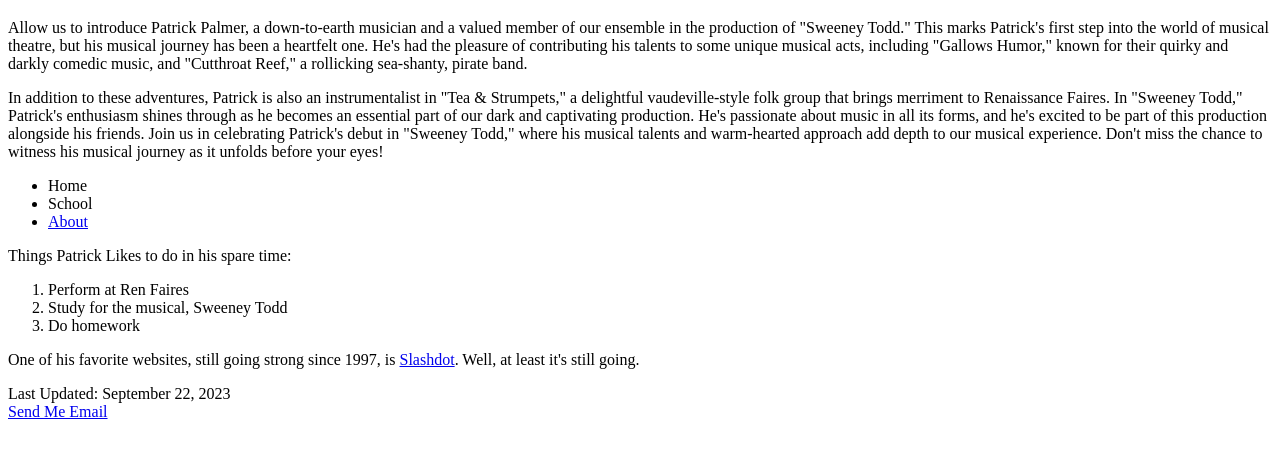
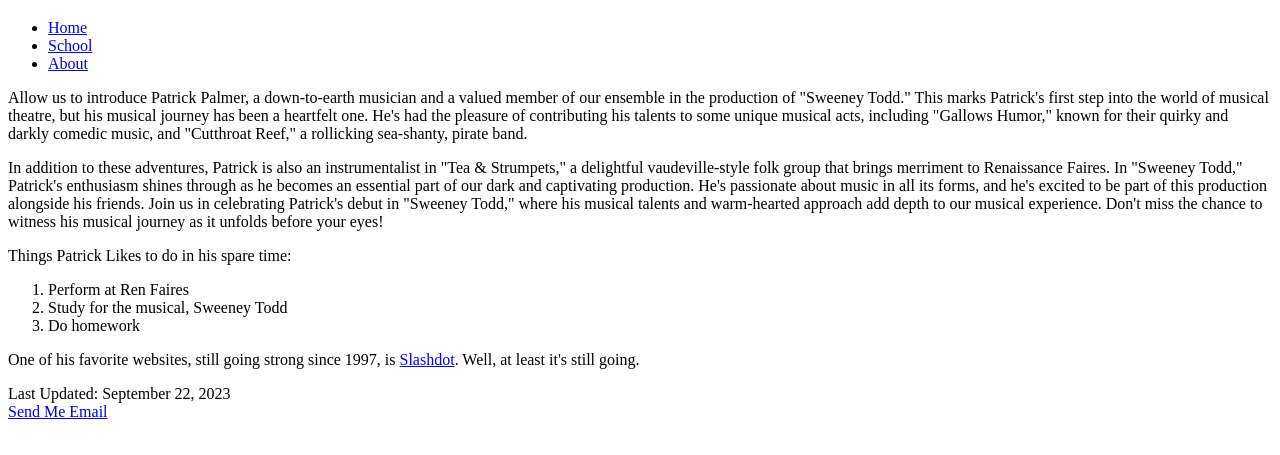
Before and after one commit to PatrickOPalmer/CIS-132, a plain HTML site: page index.html in a window 1280 px wide. Shown: the part 61-516 px from the top of the page. Drawn offline with Linux system fonts and the light colour scheme.

Commit message:
Add files via upload
Updated Files

```diff
--- a/index.html
+++ b/index.html
@@ -7,16 +7,19 @@
 <body>
     <h1>Patrick Palmer</h1>
 
+    <nav>
+    <ul>
+        <li><a href="#">Home</a></li>
+        <li><a href="#">School</a></li>
+        <li><a href="about.html">About</a></li>
+    </ul>
+    </nav>
+
     <p>Allow us to introduce Patrick Palmer, a down-to-earth musician and a valued member of our ensemble in the production of "Sweeney Todd." This marks Patrick's first step into the world of musical theatre, but his musical journey has been a heartfelt one. He's had the pleasure of contributing his talents to some unique musical acts, including "Gallows Humor," known for their quirky and darkly comedic music, and "Cutthroat Reef," a rollicking sea-shanty, pirate band.</p>
 
     <p>In addition to these adventures, Patrick is also an instrumentalist in "Tea &amp; Strumpets," a delightful vaudeville-style folk group that brings merriment to Renaissance Faires. In "Sweeney Todd," Patrick's enthusiasm shines through as he becomes an essential part of our dark and captivating production. He's passionate about music in all its forms, and he's excited to be part of this production alongside his friends. Join us in celebrating Patrick's debut in "Sweeney Todd," where his musical talents and warm-hearted approach add depth to our musical experience. Don't miss the chance to witness his musical journey as it unfolds before your eyes!</p>
 
-    <nav>
-    <ul>
-        <li>Home</li>
-        <li>School</li>
-        <li><a href="about.html">About</a></li>
-    </ul></nav>
+
 
     <p>Things Patrick Likes to do in his spare time:</p>
     <ol>
@@ -28,8 +31,7 @@
     <p>One of his favorite websites, still going strong since 1997, is <a href="http://slashdot.org/">Slashdot</a>. Well, at least it's still going.</p>
 
 
-    <footer>Last Updated: September 22, 2023<br>
-    <a href="mailto:dieppe@gmail.com">Send Me Email</a>
+    <footer>Last Updated: September 22, 2023<br><a href="mailto:dieppe@gmail.com">Send Me Email</a>
     </footer>
 </body>
 </html>
```
Also changed, not shown: about.html (+8 -0 lines).
